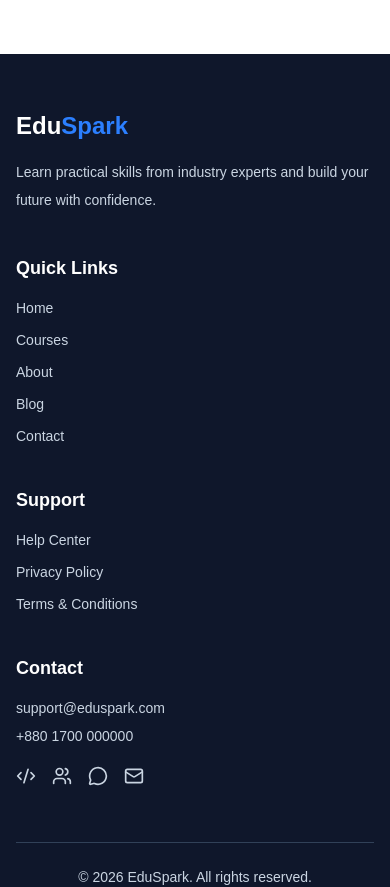
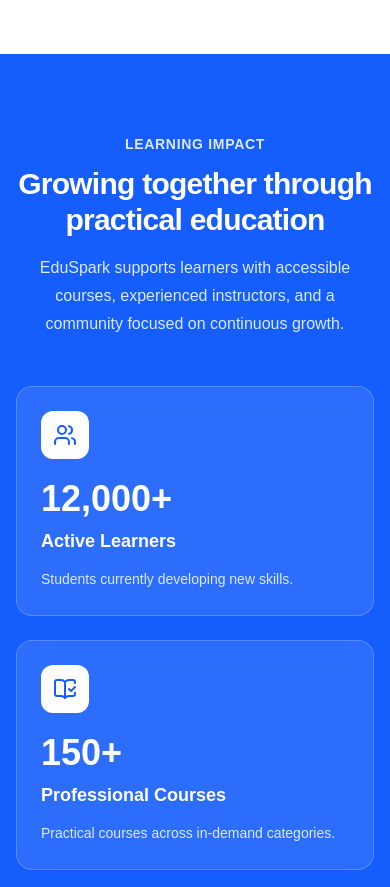
Before and after one commit to nurhossain-webd/eduSpark-client, a Next.js app: page / in a window 390 px wide. Shown: the part 8460-9347 px from the top of the page. Built offline with nearby package versions, Linux system fonts and the light colour scheme.

Commit message:
Add responsive learning statistics section

```diff
--- a/src/app/(main)/page.tsx
+++ b/src/app/(main)/page.tsx
@@ -1,6 +1,7 @@
 import Categories from "@/components/home/Categories";
 import FeaturedCourses from "@/components/home/FeaturedCourses";
 import Hero from "@/components/home/Hero";
+import Statistics from "@/components/home/Statistics";
 import WhyChooseUs from "@/components/home/WhyChooseUs";
 
 export default function HomePage() {
@@ -10,6 +11,7 @@ export default function HomePage() {
       <Categories />
       <FeaturedCourses />
       <WhyChooseUs />
+      <Statistics />
     </>
   );
 }
--- /dev/null
+++ b/src/components/home/Statistics.tsx
@@ -0,0 +1,93 @@
+import {
+  BookOpenCheck,
+  GraduationCap,
+  Star,
+  Users,
+} from "lucide-react";
+import Container from "@/components/ui/Container";
+
+interface Statistic {
+  label: string;
+  value: string;
+  description: string;
+  icon: React.ElementType;
+}
+
+const statistics: Statistic[] = [
+  {
+    label: "Active Learners",
+    value: "12,000+",
+    description: "Students currently developing new skills.",
+    icon: Users,
+  },
+  {
+    label: "Professional Courses",
+    value: "150+",
+    description: "Practical courses across in-demand categories.",
+    icon: BookOpenCheck,
+  },
+  {
+    label: "Expert Instructors",
+    value: "50+",
+    description: "Experienced professionals sharing real knowledge.",
+    icon: GraduationCap,
+  },
+  {
+    label: "Learner Satisfaction",
+    value: "98%",
+    description: "Positive feedback from our learning community.",
+    icon: Star,
+  },
+];
+
+export default function Statistics() {
+  return (
+    <section className="bg-blue-600 py-20 text-white">
+      <Container>
+        <div className="mx-auto max-w-2xl text-center">
+          <p className="text-sm font-semibold uppercase tracking-wider text-blue-100">
+            Learning Impact
+          </p>
+
+          <h2 className="mt-3 text-3xl font-bold tracking-tight md:text-4xl">
+            Growing together through practical education
+          </h2>
+
+          <p className="mt-4 leading-7 text-blue-100">
+            EduSpark supports learners with accessible courses, experienced
+            instructors, and a community focused on continuous growth.
+          </p>
+        </div>
+
+        <div className="mt-12 grid gap-6 sm:grid-cols-2 xl:grid-cols-4">
+          {statistics.map((statistic: Statistic) => {
+            const Icon = statistic.icon;
+
+            return (
+              <article
+                key={statistic.label}
+                className="h-full rounded-2xl border border-white/20 bg-white/10 p-6 backdrop-blur-sm transition duration-300 hover:-translate-y-1 hover:bg-white/15"
+              >
+                <div className="flex h-12 w-12 items-center justify-center rounded-xl bg-white text-blue-600">
+                  <Icon size={24} />
+                </div>
+
+                <p className="mt-5 text-4xl font-bold">
+                  {statistic.value}
+                </p>
+
+                <h3 className="mt-2 text-lg font-semibold">
+                  {statistic.label}
+                </h3>
+
+                <p className="mt-3 text-sm leading-6 text-blue-100">
+                  {statistic.description}
+                </p>
+              </article>
+            );
+          })}
+        </div>
+      </Container>
+    </section>
+  );
+}
```
